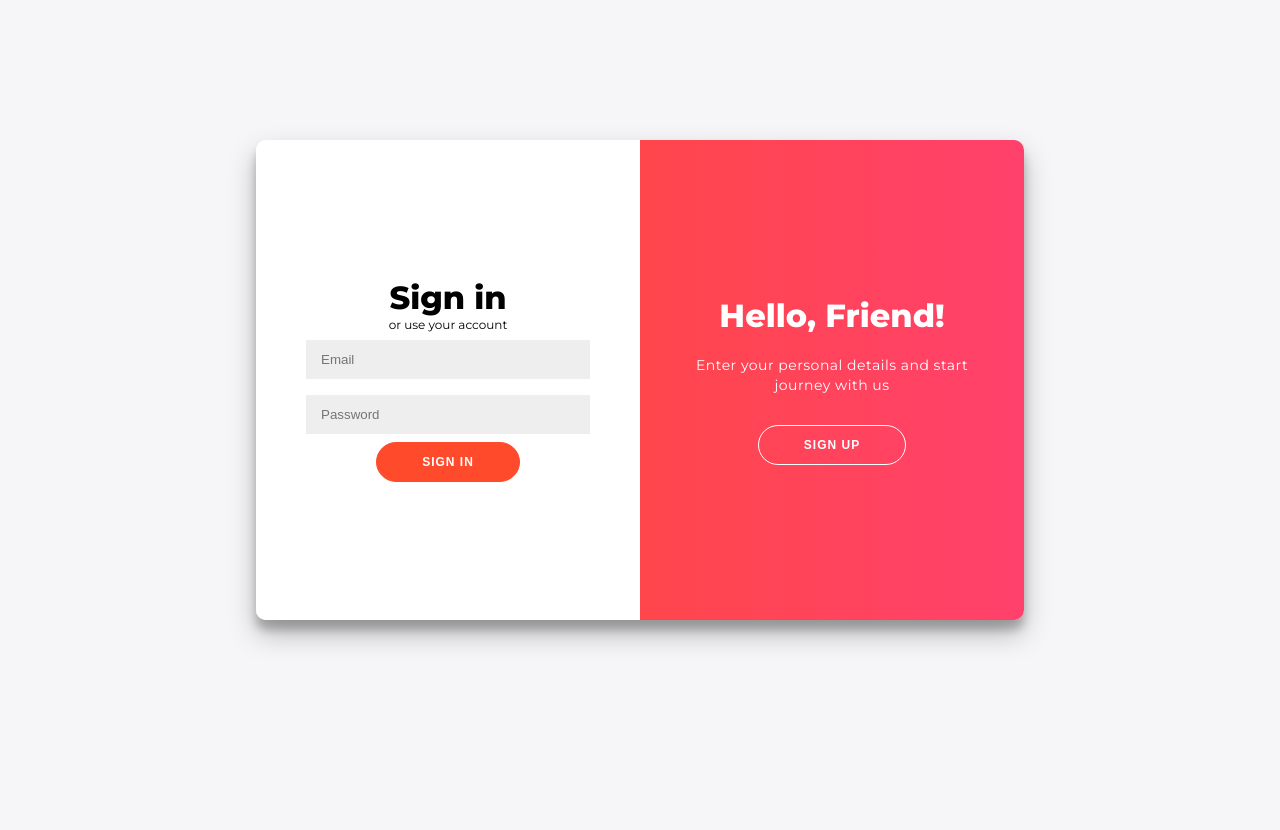
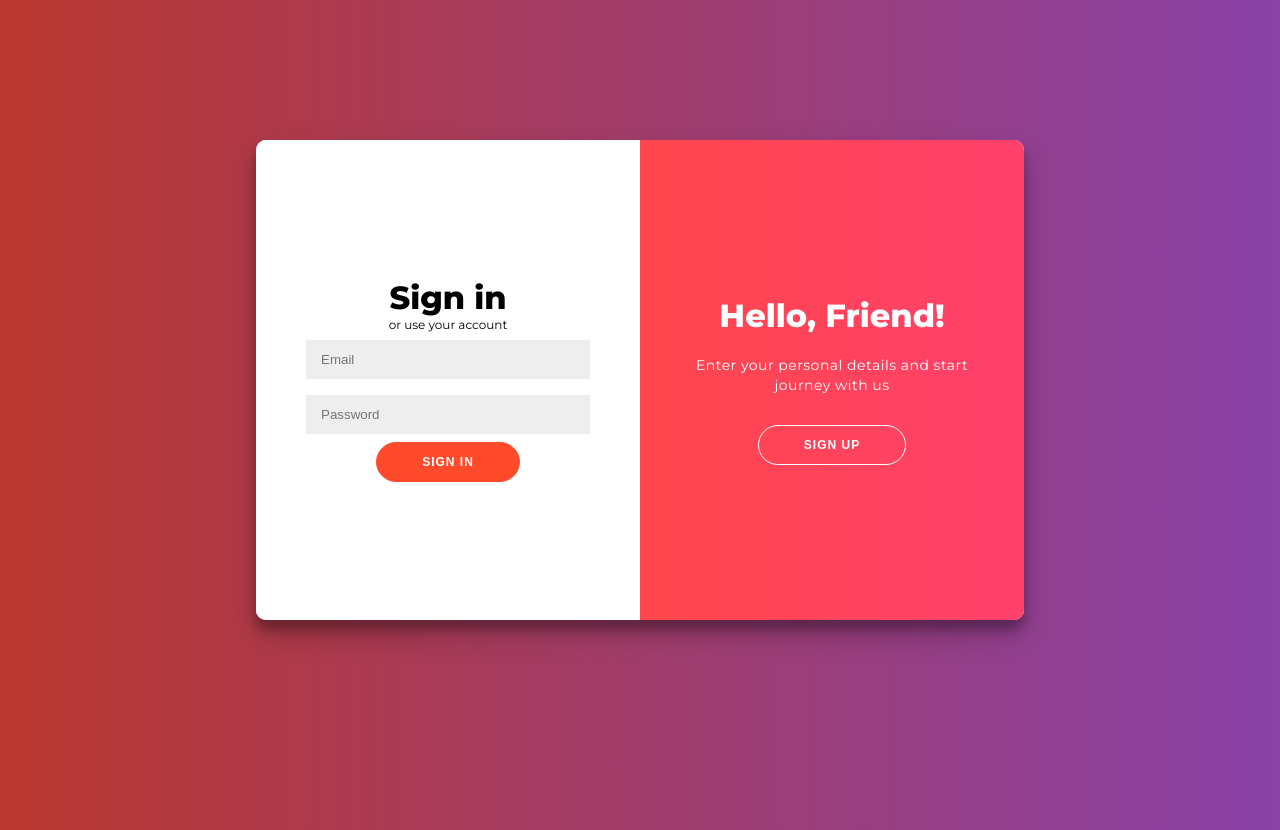
Before and after one commit to ConnorScoma1/Project-3, a React (Create React App) app: page / in a window 1280 px wide. Built offline with nearby package versions, Linux system fonts and the light colour scheme.

Commit message:
adding new background

```diff
--- a/src/components/App.css
+++ b/src/components/App.css
@@ -6,7 +6,7 @@
 }
 
 body {
-	background: #f6f5f7;
+	background: linear-gradient(to left, #8942a8, #ba382f);
 	display: flex;
 	justify-content: center;
 	align-items: center;
```
